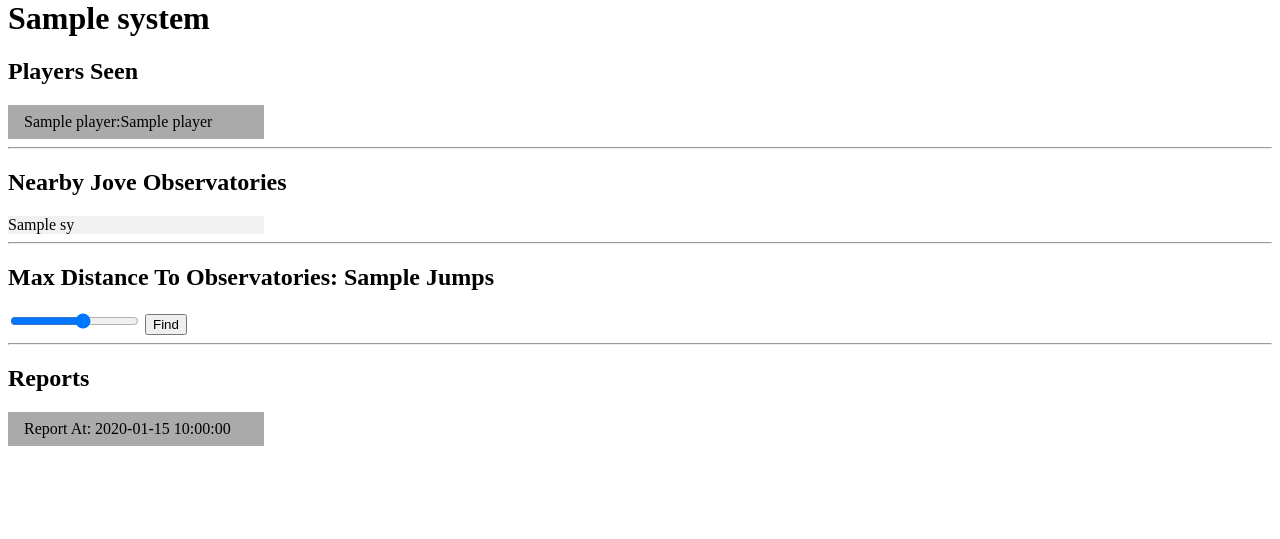
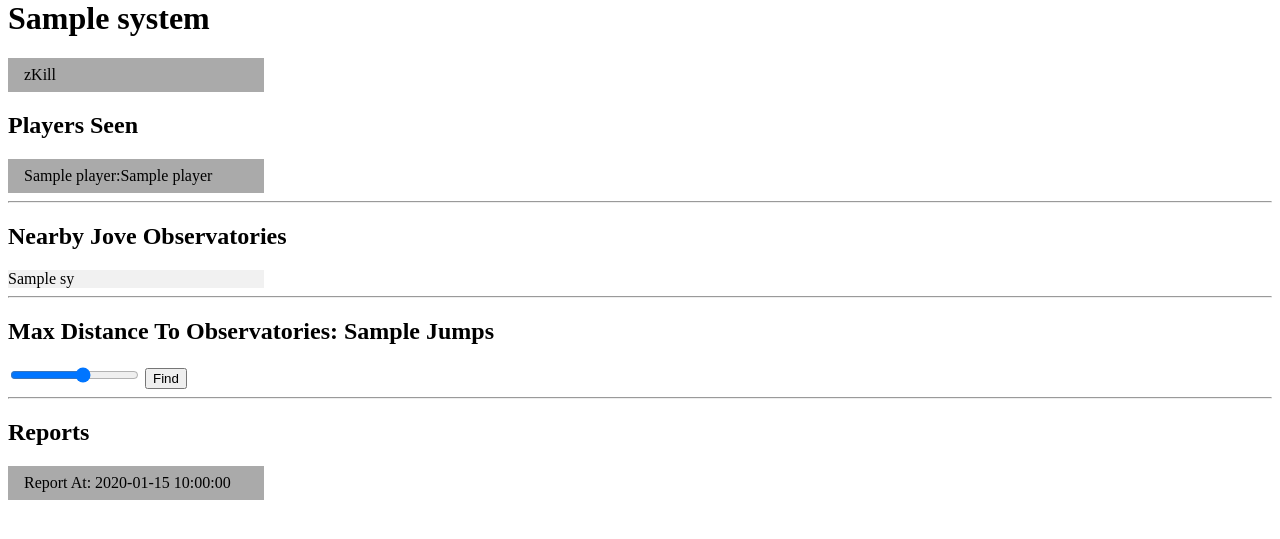
Before and after one commit to rspet123/LONGBOW, a Flask app: template templates/system.html in a window 1280 px wide. Shown: the part 50-589 px from the top of the page. Run offline with Flask 2, Linux system fonts and the light colour scheme; the template is opened without the code that fills it: most values are stand-ins (such as "Sample title", 1, 10 or a date in 2020); parts of the project's set-up code (start-up, migrations or seed data) failed here and were passed over.

Commit message:
Added zKill for systems

```diff
--- a/templates/system.html
+++ b/templates/system.html
@@ -18,6 +18,9 @@
     </header>
 <div class="main">
     <h1>{{ system["name"] }}</h1>
+    <ul>
+        <li><a href="https://zkillboard.com/system/{{ system["system_id"] }}/">zKill</a></li>
+    </ul>
     <h2>Players Seen</h2>
     <ul>
         {% for player in system["common_players"] %}
```
